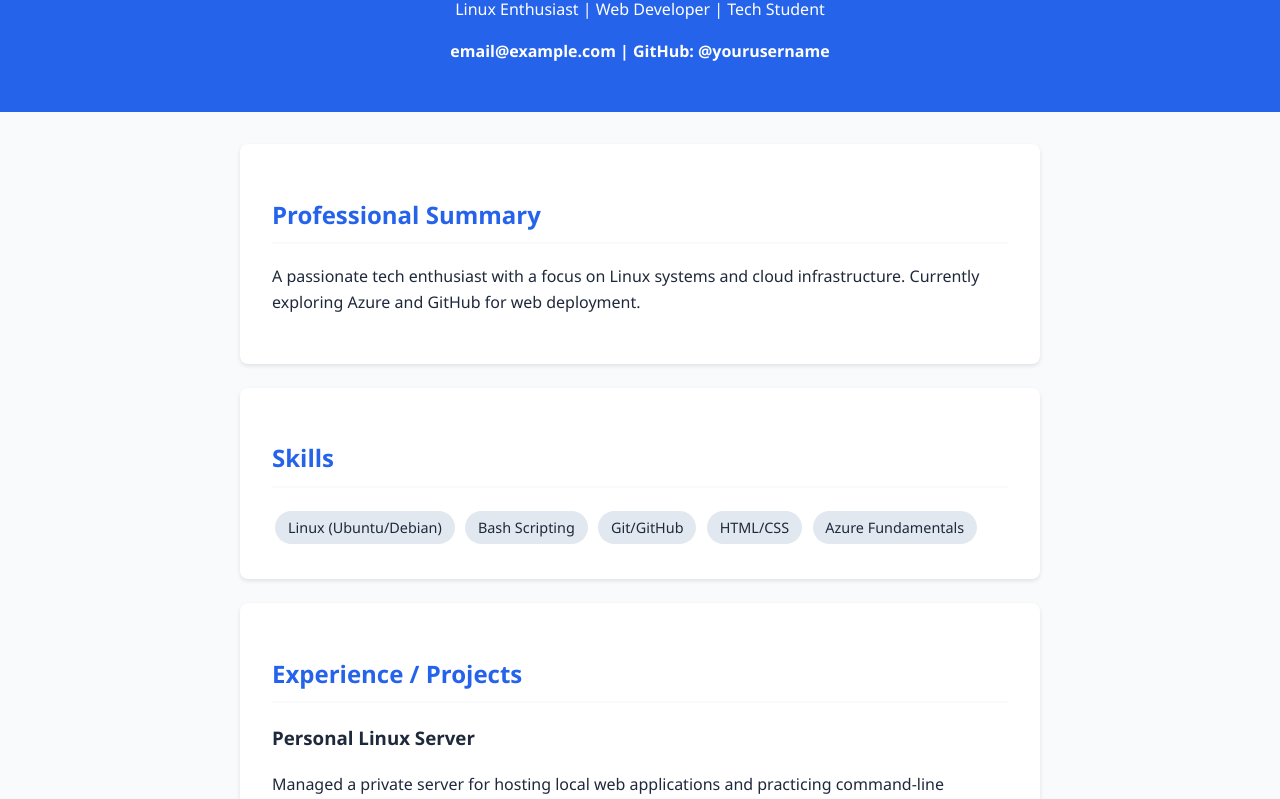
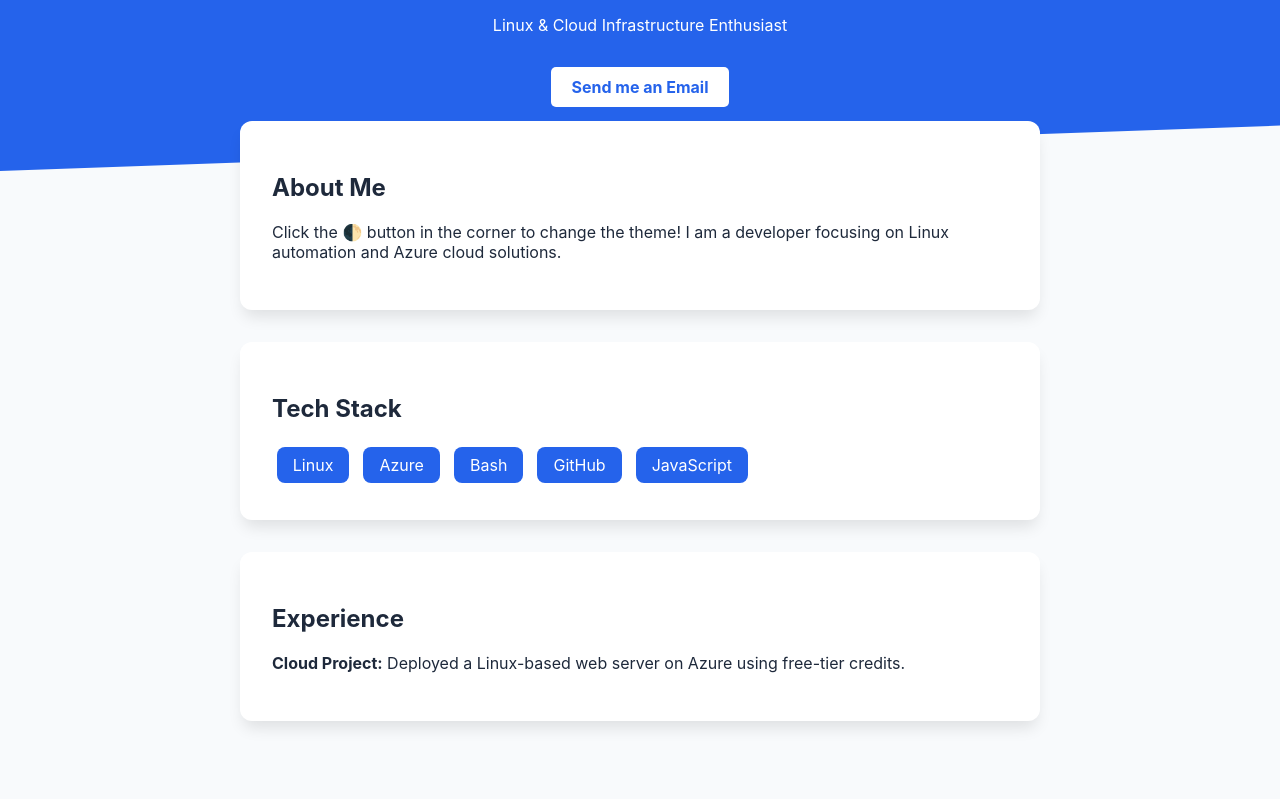
Before and after one commit to anechiteicatalin/Mywebsite, a plain HTML site: page index.html in a window 1280 px wide. Shown: the part 131-930 px from the top of the page. After the commit the page ends 902 px from the top, so only its background shows below. Drawn offline with Linux system fonts and the light colour scheme.

Commit message:
Revamp CV layout and add theme toggle functionality

```diff
--- a/index.html
+++ b/index.html
@@ -3,71 +3,121 @@
 <head>
     <meta charset="UTF-8">
     <meta name="viewport" content="width=device-width, initial-scale=1.0">
-    <title>Your Name | Professional CV</title>
+    <title>Interactive CV | Your Name</title>
     <style>
         :root {
             --primary: #2563eb;
-            --dark: #1e293b;
-            --light: #f8fafc;
+            --bg: #f8fafc;
+            --text: #1e293b;
+            --card: #ffffff;
         }
-        body { font-family: 'Segoe UI', sans-serif; line-height: 1.6; margin: 0; background: var(--light); color: var(--dark); }
-        header { background: var(--primary); color: white; padding: 3rem 1rem; text-align: center; }
-        .container { max-width: 800px; margin: 2rem auto; padding: 0 1rem; }
-        section { background: white; padding: 2rem; border-radius: 8px; margin-bottom: 1.5rem; box-shadow: 0 2px 4px rgba(0,0,0,0.1); }
-        h1 { margin: 0; font-size: 2.5rem; }
-        h2 { color: var(--primary); border-bottom: 2px solid var(--light); padding-bottom: 0.5rem; }
-        .skill-tag { display: inline-block; background: #e2e8f0; padding: 0.3rem 0.8rem; border-radius: 20px; margin: 0.2rem; font-size: 0.9rem; }
-        .contact-info { margin-top: 1rem; font-weight: bold; }
-        footer { text-align: center; padding: 2rem; font-size: 0.8rem; color: #64748b; }
+        [data-theme="dark"] {
+            --bg: #0f172a;
+            --text: #f8fafc;
+            --card: #1e293b;
+        }
+        body {
+            font-family: 'Inter', sans-serif;
+            background: var(--bg);
+            color: var(--text);
+            transition: all 0.3s ease;
+            margin: 0;
+        }
+        header {
+            background: var(--primary);
+            color: white;
+            padding: 4rem 1rem;
+            text-align: center;
+            clip-path: polygon(0 0, 100% 0, 100% 85%, 0% 100%);
+        }
+        .theme-toggle {
+            position: fixed; top: 20px; right: 20px;
+            padding: 10px; border-radius: 50%; cursor: pointer;
+            background: var(--primary); color: white; border: none;
+        }
+        .container { max-width: 800px; margin: -50px auto 50px; padding: 0 1rem; }
+        section {
+            background: var(--card);
+            padding: 2rem;
+            border-radius: 12px;
+            margin-bottom: 2rem;
+            box-shadow: 0 10px 15px -3px rgba(0,0,0,0.1);
+            opacity: 0; transform: translateY(20px);
+            transition: 0.6s all ease-out;
+        }
+        section.visible { opacity: 1; transform: translateY(0); }
+        .skill-tag {
+            display: inline-block; background: var(--primary); color: white;
+            padding: 0.5rem 1rem; border-radius: 8px; margin: 0.3rem;
+            cursor: pointer; transition: 0.3s;
+        }
+        .skill-tag:hover { transform: scale(1.1) rotate(2deg); background: #1d4ed8; }
+        .contact-btn {
+            display: inline-block; margin-top: 1rem; padding: 10px 20px;
+            background: white; color: var(--primary); border-radius: 5px;
+            text-decoration: none; font-weight: bold;
+        }
     </style>
 </head>
 <body>
 
+<button class="theme-toggle" onclick="toggleTheme()">🌓</button>
+
 <header>
-    <h1>YOUR NAME</h1>
-    <p>Linux Enthusiast | Web Developer | Tech Student</p>
-    <div class="contact-info">
-        email@example.com | GitHub: @yourusername
-    </div>
+    <h1 id="name-header">YOUR NAME</h1>
+    <p>Linux & Cloud Infrastructure Enthusiast</p>
+    <a href="mailto:your@email.com" class="contact-btn">Send me an Email</a>
 </header>
 
 <div class="container">
     <section>
-        <h2>Professional Summary</h2>
-        <p>A passionate tech enthusiast with a focus on Linux systems and cloud infrastructure. Currently exploring Azure and GitHub for web deployment.</p>
+        <h2>About Me</h2>
+        <p>Click the 🌓 button in the corner to change the theme! I am a developer focusing on Linux automation and Azure cloud solutions.</p>
     </section>
 
     <section>
-        <h2>Skills</h2>
-        <span class="skill-tag">Linux (Ubuntu/Debian)</span>
-        <span class="skill-tag">Bash Scripting</span>
-        <span class="skill-tag">Git/GitHub</span>
-        <span class="skill-tag">HTML/CSS</span>
-        <span class="skill-tag">Azure Fundamentals</span>
-    </section>
-
-    <section>
-        <h2>Experience / Projects</h2>
-        <div>
-            <h3>Personal Linux Server</h3>
-            <p>Managed a private server for hosting local web applications and practicing command-line automation.</p>
-        </div>
-        <div>
-            <h3>Portfolio Website</h3>
-            <p>Developed and deployed a responsive CV using GitHub Pages.</p>
+        <h2>Tech Stack</h2>
+        <div id="skills-container">
+            <span class="skill-tag" onclick="skillAlert('Linux')">Linux</span>
+            <span class="skill-tag" onclick="skillAlert('Azure')">Azure</span>
+            <span class="skill-tag" onclick="skillAlert('Bash')">Bash</span>
+            <span class="skill-tag" onclick="skillAlert('GitHub')">GitHub</span>
+            <span class="skill-tag" onclick="skillAlert('JavaScript')">JavaScript</span>
         </div>
     </section>
 
     <section>
-        <h2>Education</h2>
-        <p><strong>Bachelors in Computer Science</strong> (or your current status)<br>
-        University Name, Graduating 2026</p>
+        <h2>Experience</h2>
+        <p><strong>Cloud Project:</strong> Deployed a Linux-based web server on Azure using free-tier credits.</p>
     </section>
 </div>
 
-<footer>
-    &copy; 2025 Your Name. Built with HTML and hosted on GitHub.
-</footer>
+<script>
+    // 1. Dark Mode Logic
+    function toggleTheme() {
+        const body = document.body;
+        const currentTheme = body.getAttribute('data-theme');
+        body.setAttribute('data-theme', currentTheme === 'dark' ? 'light' : 'dark');
+    }
+
+    // 2. Skill Interaction Logic
+    function skillAlert(name) {
+        alert("I have experience working with " + name + "!");
+    }
+
+    // 3. Scroll Animation Logic
+    const observer = new IntersectionObserver((entries) => {
+        entries.forEach(entry => {
+            if (entry.isIntersecting) {
+                entry.target.classList.add('visible');
+            }
+        });
+    });
+
+    document.querySelectorAll('section').forEach((section) => {
+        observer.observe(section);
+    });
+</script>
 
 </body>
 </html>
```
